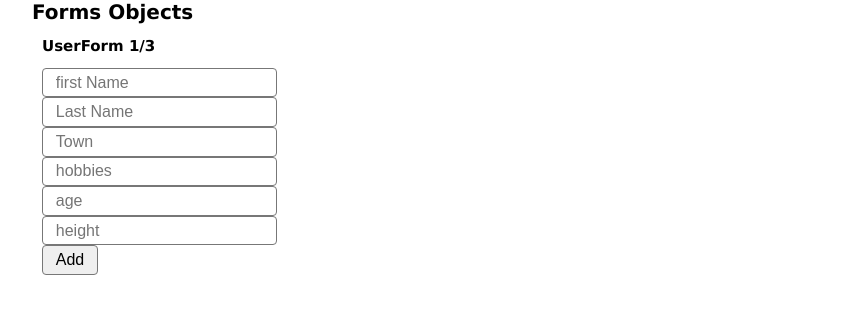
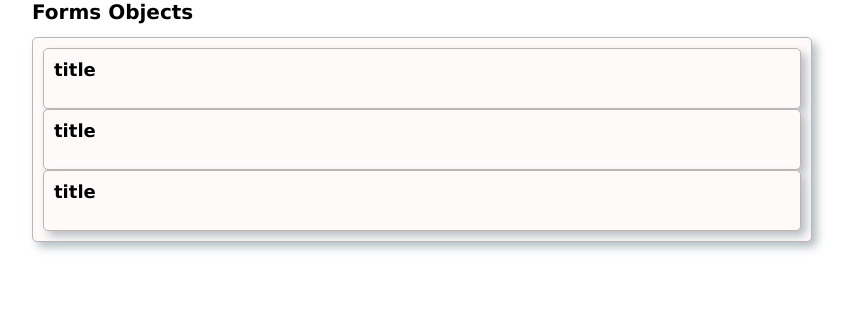
Before and after one commit to MariusCodeAcademy/feu5_05_react_stateObj_propsFn_practice, a React (Vite) app: page / in a window 1280 px wide. Shown: the top 314 px of the page, without its empty margins (218-1070 px from the left). Built offline with nearby package versions, Linux system fonts and the light colour scheme; the HTML template or start-up script is replaced by a standard one.

Commit message:
panel with cards

```diff
--- a/src/App.jsx
+++ b/src/App.jsx
@@ -1,12 +1,19 @@
 import './styles/reset.css';
 import './styles/App.css';
 import UserForm from './components/UserForm';
+import Card from './components/ui/card/Card';
+import Panel from './components/panel/Panel';
 
 function App() {
   return (
     <div className='container'>
       <h1>Forms Objects</h1>
-      <UserForm />
+      {/* <UserForm /> */}
+      <Card>
+        <Panel></Panel>
+        <Panel></Panel>
+        <Panel></Panel>
+      </Card>
     </div>
   );
 }
--- /dev/null
+++ b/src/components/panel/Panel.jsx
@@ -0,0 +1,26 @@
+import { useState } from 'react';
+import Card from '../ui/card/Card';
+
+function Panel() {
+  const [showText, setShowText] = useState(false);
+
+  function openPanel() {
+    setShowText(!showText);
+  }
+
+  return (
+    <Card>
+      <h3 style={{ fontSize: '1.8rem' }} onClick={openPanel}>
+        title
+      </h3>
+      {showText && (
+        <p>
+          Lorem, ipsum dolor sit amet consectetur adipisicing elit. Expedita magni nihil quae
+          architecto soluta eum omnis maxime enim eligendi dicta!
+        </p>
+      )}
+    </Card>
+  );
+}
+
+export default Panel;
--- /dev/null
+++ b/src/components/ui/card/Card.jsx
@@ -0,0 +1,6 @@
+import './card.css';
+
+function Card({ children }) {
+  return <div className='card'>{children}</div>;
+}
+export default Card;
--- /dev/null
+++ b/src/components/ui/card/card.css
@@ -0,0 +1,7 @@
+.card {
+  padding: 1rem;
+  box-shadow: 5px 5px 10px rgb(180, 190, 194);
+  border: 1px solid rgb(191, 180, 180);
+  border-radius: 5px;
+  background-color: snow;
+}
```
